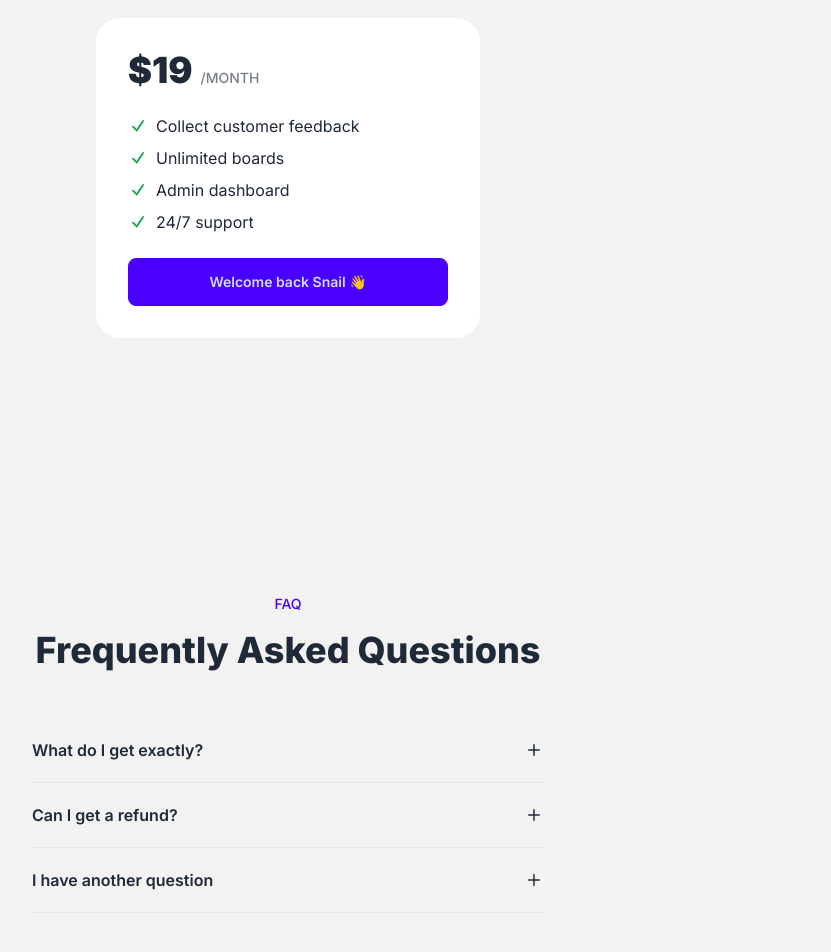
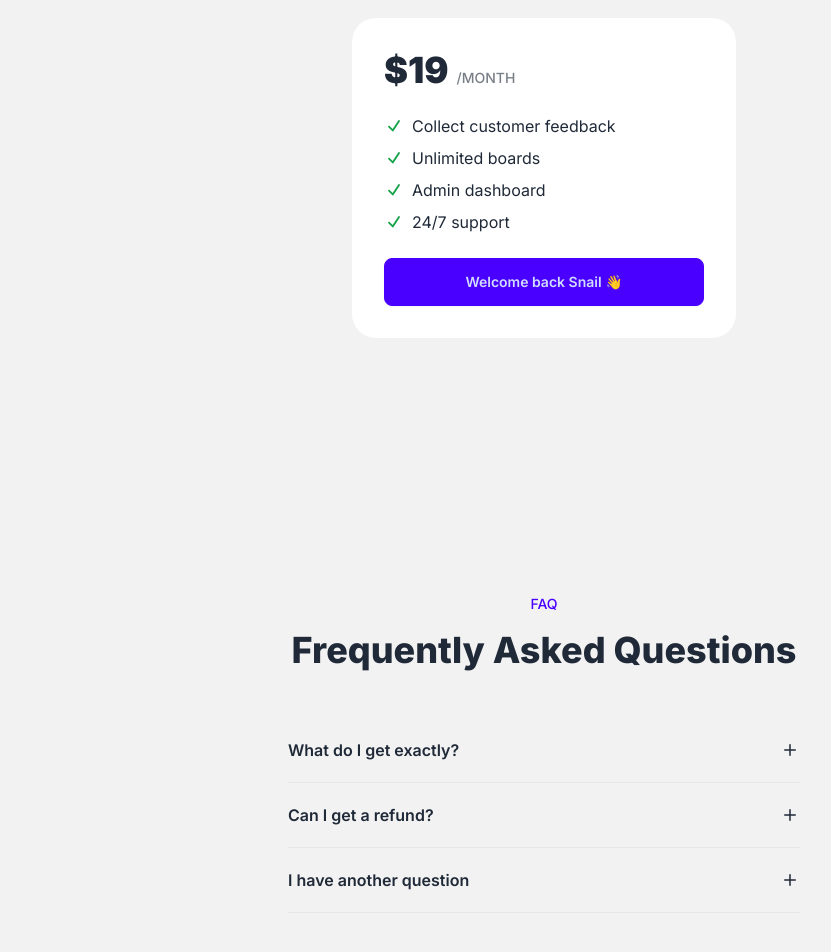
Before and after one commit to SNAIL-99-IN/codefast-saas, a Next.js app: page / in a window 1280 px wide. Shown: the part 810-1762 px from the top of the page, without its empty margins (96-927 px from the left). Built offline with nearby package versions, Linux system fonts and the light colour scheme.

Commit message:
Linking to Section

```diff
--- a/app/layout.js
+++ b/app/layout.js
@@ -10,7 +10,7 @@ export const metadata = {
 
 export default function RootLayout({ children }) {
   return (
-    <html lang="en" data-theme="light">
+    <html lang="en" data-theme="light" className="scroll-smooth">
       <body className={inter.className}>{children}</body>
     </html>
   );
--- a/app/page.js
+++ b/app/page.js
@@ -13,8 +13,12 @@ export default function Home() {
         <section className="flex justify-between items-center px-8 py-2 max-w-3xl mx-auto">
           <div className="font-bold">CodeFastSaaS</div>
           <div className="space-x-4 max-md:hidden">
-            <a className="link link-hover">Pricing</a>
-            <a className="link link-hover">FAQ</a>
+            <a className="link link-hover" href="#pricing">
+              Pricing
+            </a>
+            <a className="link link-hover" href="#faq">
+              FAQ
+            </a>
           </div>
           <ButtonLogin isLoggedIn={isLoggedIn} name={name} />
         </section>
@@ -33,8 +37,8 @@ export default function Home() {
       </section>
 
       {/* Pricing */}
-      <section className="bg-base-200">
-        <div className="py-32 px-8 max-w-3xl max-auto">
+      <section className="bg-base-200" id="pricing">
+        <div className="py-32 px-8 max-w-3xl mx-auto">
           <p className="text-sm uppercase font-medium text-center text-primary mb-4">
             Pricing
           </p>
@@ -85,8 +89,8 @@ export default function Home() {
       </section>
 
       {/* Frequently Asked Questions */}
-      <section className="bg-base-200">
-        <div className="py-32 px-8 max-w-3xl max-auto">
+      <section className="bg-base-200" id="faq">
+        <div className="py-32 px-8 max-w-3xl mx-auto">
           <p className="text-sm uppercase font-medium text-center text-primary mb-4">
             FAQ
           </p>
```
